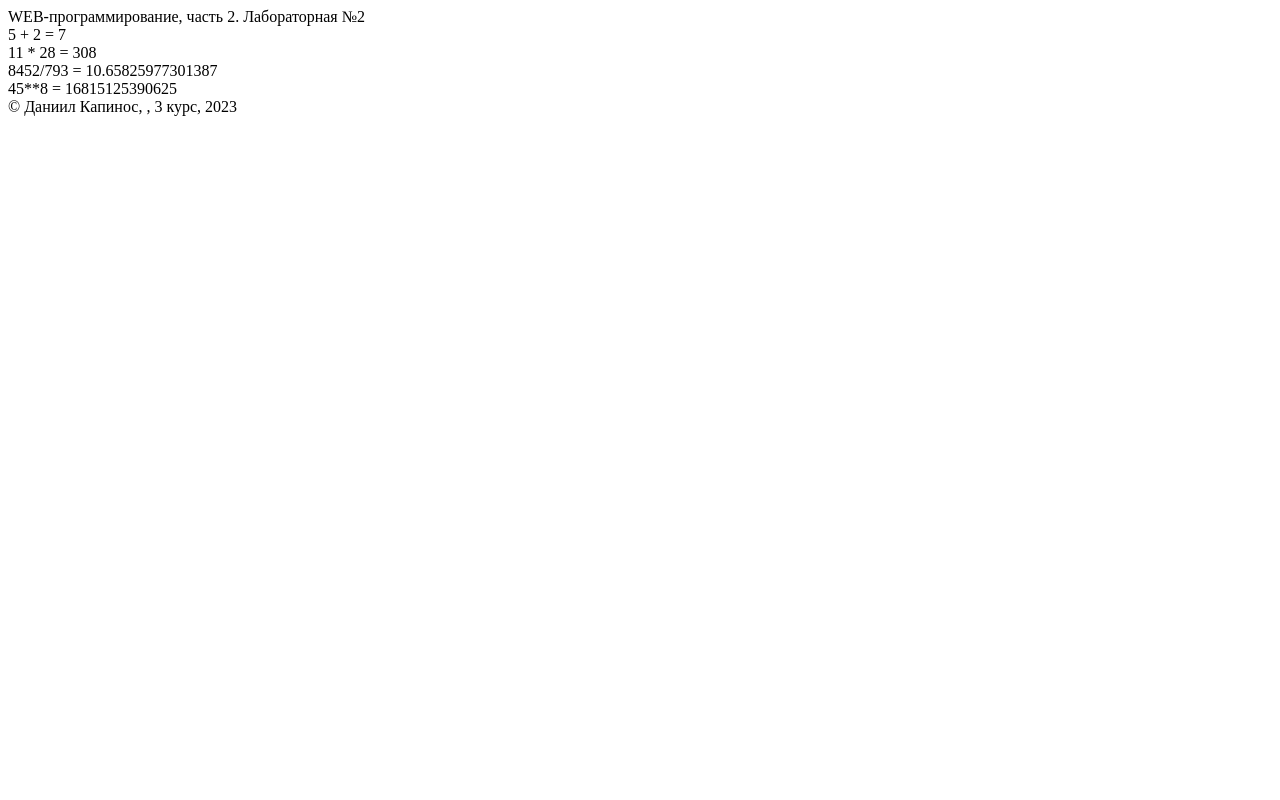
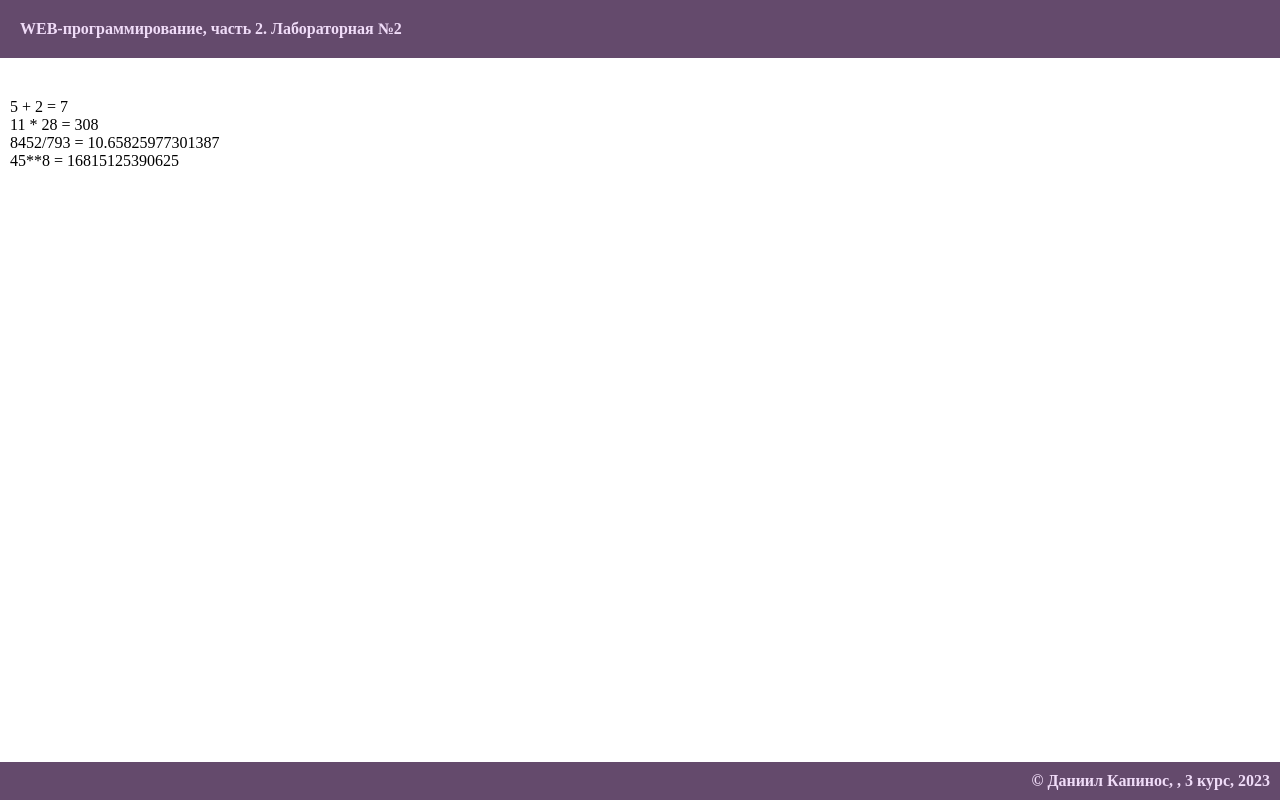
Before and after one commit to kkapinoss/web-program-labs-2, a Flask app: page /lab2/example in a window 1280 px wide. Run offline with Flask 3, Linux system fonts and the light colour scheme.

Commit message:
Подключение стилей

```diff
--- /dev/null
+++ b/static/main.css
@@ -0,0 +1,29 @@
+body{
+	margin: 0;
+}
+
+main{
+	margin-bottom: 40px;
+	padding: 10px;
+}
+
+header{
+	margin-bottom: 30px;
+	padding: 20px;
+	background: rgb(100, 74, 108);
+	font-weight: bold;
+	color: rgb(240, 220, 248);
+}
+
+footer{
+	margin-top: 20px;
+	padding: 10px;
+	background: rgb(100, 74, 108);
+	font-weight: bold;
+	text-align: right;
+	color: rgb(240, 220, 248);
+	position: fixed;
+	bottom: 0;
+	left: 0;
+	right: 0;
+}
--- a/templates/example.html
+++ b/templates/example.html
@@ -4,6 +4,7 @@
 	<meta charset="UTF-8">
 	<meta name="viewport" content="width=device-width, initial-scale=1.0">
 	<title>{{ name }}. Лабораторная работа №{{number}}</title>
+	<link rel="stylesheet" href="{{url_for('static', filename='main.css')}}">
 </head>
 <body>
 	<header>WEB-программирование, часть 2. Лабораторная №{{number}}</header>
```
